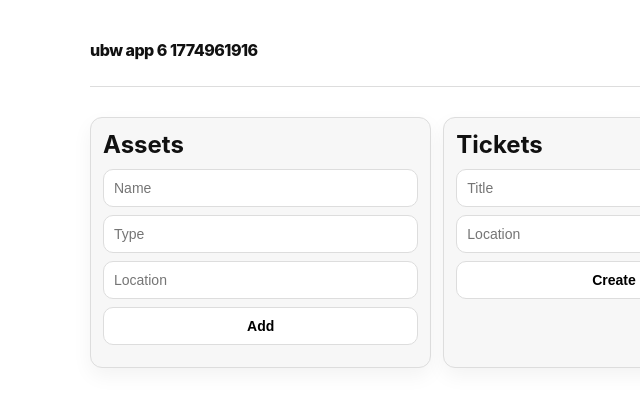
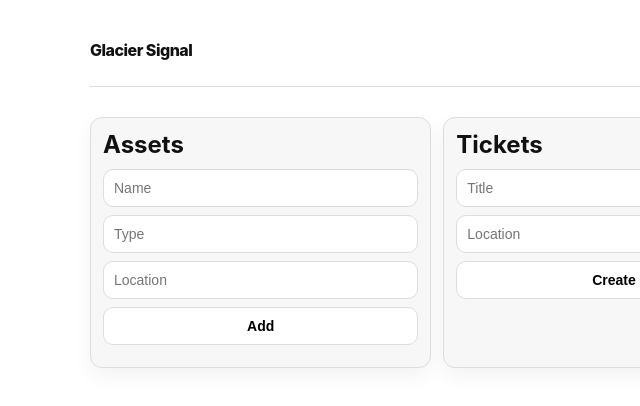
Before and after one commit to Ashutoshsingh20/bw-app-6-1774961916, a website: page public/index.html in a window 1280 px wide. Shown: the full height of the page, 26-666 px from the left. Drawn offline with Linux system fonts and the light colour scheme; no server answers.

Commit message:
chore: brand app

```diff
--- a/public/index.html
+++ b/public/index.html
@@ -3,13 +3,13 @@
 <head>
   <meta charset="UTF-8" />
   <meta name="viewport" content="width=device-width, initial-scale=1.0" />
-  <title>ubw app 6 1774961916</title>
+  <title>Glacier Signal</title>
   <link rel="stylesheet" href="/style.css" />
 </head>
 <body>
   <div class="shell">
     <header>
-      <div class="logo">ubw app 6 1774961916</div>
+      <div class="logo">Glacier Signal</div>
       <p>Monochrome ops dashboard</p>
     </header>
     <section class="metrics" id="metrics"></section>
```
Also changed, not shown: package.json (+9 -3 lines), README.md.
